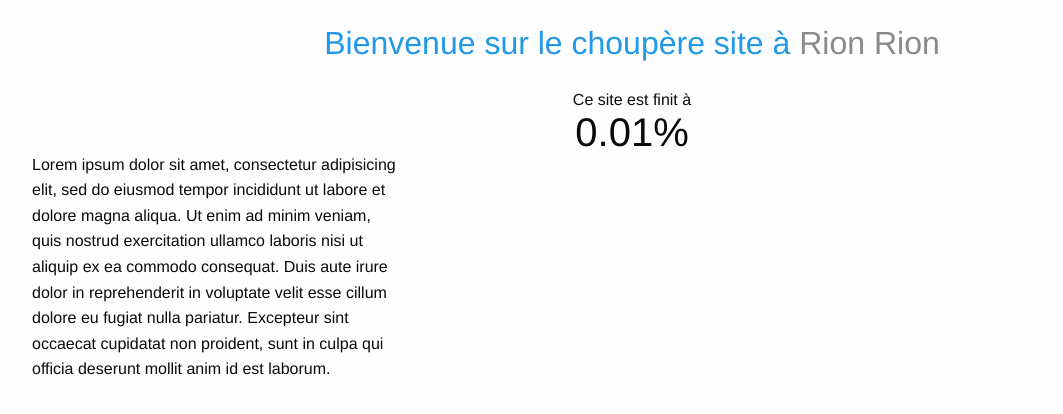
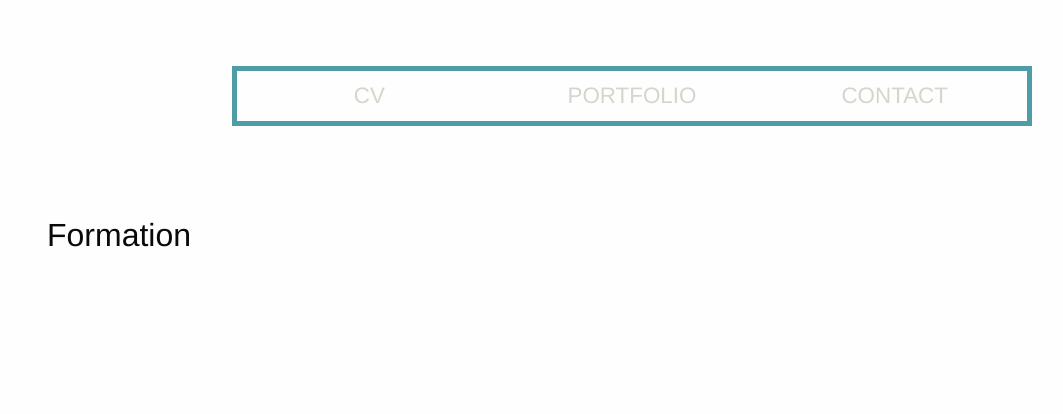
Before and after one commit to ColinPeyrat/rion-rion, a website: page index.html in a window 1280 px wide. Shown: the whole page, without its empty margins (8-1071 px from the left). Drawn offline with Linux system fonts and the light colour scheme.

Commit message:
starting the header and homepage

```diff
--- a/css/_settings.scss
+++ b/css/_settings.scss
@@ -47,8 +47,12 @@
 $global-font-size: 100%;
 $global-width: rem-calc(1200);
 $global-lineheight: 1.5;
-$primary-color: #2199e8;
-$secondary-color: #777;
+
+$primary-color: #4e9da6;
+$secondary-color: #d6d5cb;
+$brown-color: #a57c26;
+$orange-color: #d8702e;
+$red-color: #d74c30;
 $success-color: #3adb76;
 $warning-color: #ffae00;
 $alert-color: #ec5840;
@@ -57,6 +61,7 @@ $medium-gray: #cacaca;
 $dark-gray: #8a8a8a;
 $black: #0a0a0a;
 $white: #fefefe;
+
 $body-background: $white;
 $body-font-color: $black;
 $body-font-family: 'Helvetica Neue', Helvetica, Roboto, Arial, sans-serif;
--- a/css/app.scss
+++ b/css/app.scss
@@ -45,6 +45,24 @@
 // @include motion-ui-transitions;
 // @include motion-ui-animations;
 
-h1{
-  color:$primary-color;
+
+header{
+	color:$secondary-color;
+	font-size:1.4rem;
+	padding:$global-padding;
+	#menu{
+		margin-top: 50px;
+		margin-bottom: 50px;
+
+		padding: $global-padding/2  $global-padding  $global-padding/2 $global-padding ;
+		border: 5px solid $primary-color;
+
+		#menu-grid{
+			a{
+				color:$secondary-color;
+				font-weight: 500;
+				text-transform: uppercase;
+			}
+		}
+	}
 }
--- a/index.html
+++ b/index.html
@@ -8,22 +8,21 @@
     <link rel="stylesheet" href="css/app.css">
   </head>
   <body>
+  <header>
     <div class="row">
-      <div class="large-12 columns text-center">
-        <h1>Bienvenue sur le choupère site à
-          <span class="subheader">Rion</span>
-          <span class="subheader">Rion</span>
-        </h1>
-        Ce site est finit à
-        <div class="stat">0.01%</div>
+      <div id="menu" class="large-8 large-offset-2 columns">
+        <div id="menu-grid" class="row text-center">
+          <div class="small-4 columns"><a href="#">cv</a></div>
+          <div class="small-4 columns"><a href="#">portfolio</a></div>
+          <div class="small-4 columns"><a href="#">contact</a></div>
+        </div>
       </div>
     </div>
+  </header>
+  <div class="row">
+    <div class="small-12 large-12 columns">
+      <h1>Formation</h1>
+    </div>
   </div>
-    <div class="row">
-    <div class="row">
-        <div class="small-4 large-4 columns"><p>
-          Lorem ipsum dolor sit amet, consectetur adipisicing elit, sed do eiusmod tempor incididunt ut labore et dolore magna aliqua. Ut enim ad minim veniam, quis nostrud exercitation ullamco laboris nisi ut aliquip ex ea commodo consequat. Duis aute irure dolor in reprehenderit in voluptate velit esse cillum dolore eu fugiat nulla pariatur. Excepteur sint occaecat cupidatat non proident, sunt in culpa qui officia deserunt mollit anim id est laborum.
-        </p></div>
-      </div>
-  </body>
+</body>
 </html>
```
Also changed, not shown: css/app.css.
